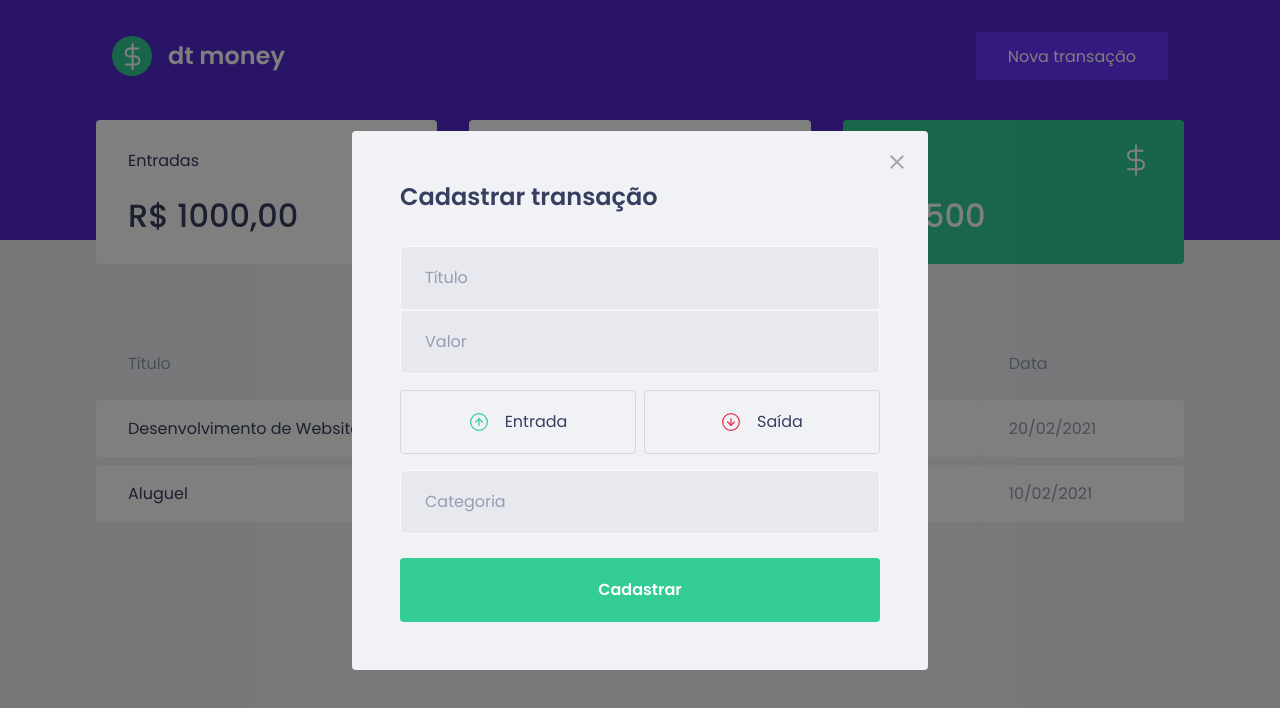
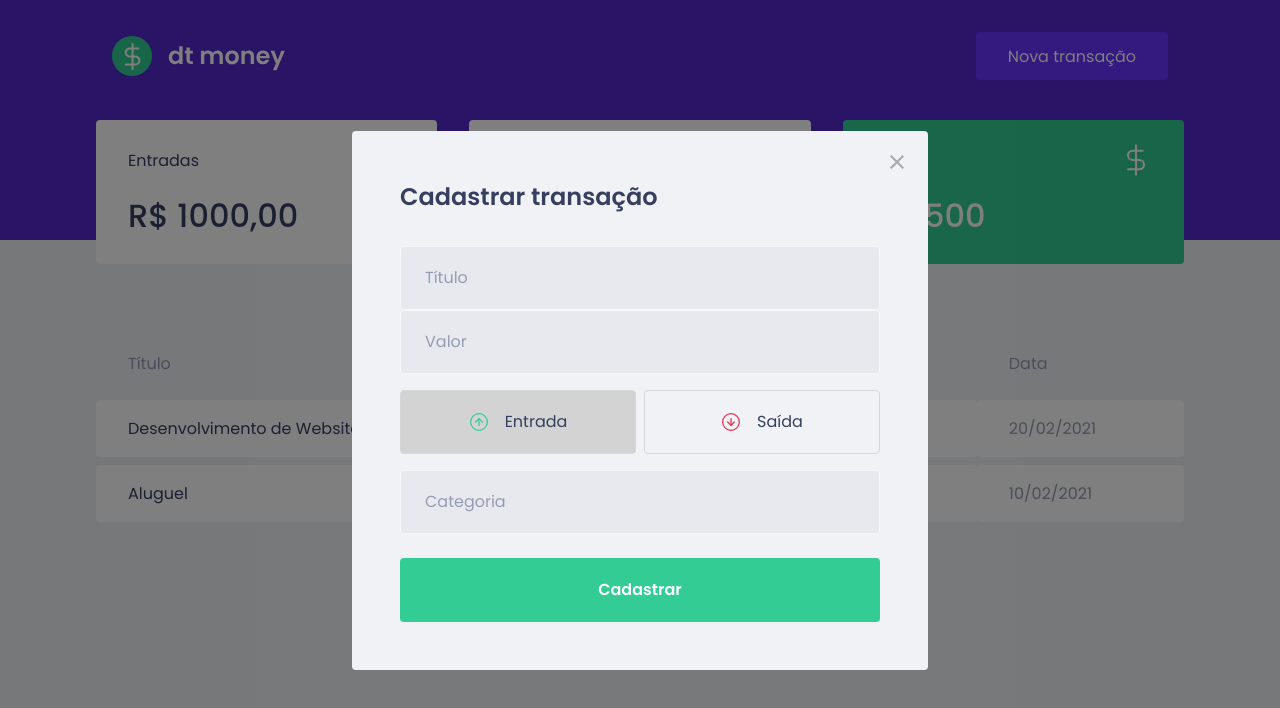
Before and after one commit to Bluniz/dtmoney, a React (Create React App) app: page / in a window 1280 px wide. Both pictures are taken after a click on the button "Nova transação". Shown: the top 708 px of the page. Built offline with nearby package versions, Linux system fonts and the light colour scheme; no server answers; what miragejs would draw is missing.

Commit message:
Add RadioButton functionalitys of forms

```diff
--- a/src/components/NewTransactionModal/index.tsx
+++ b/src/components/NewTransactionModal/index.tsx
@@ -1,8 +1,9 @@
 import Modal from "react-modal";
-import { Container, TransactionTypeContainer } from "./styles";
+import { Container, TransactionTypeContainer, RadioBox } from "./styles";
 import closeImg from "../../assets/close.svg";
 import incomeImg from "../../assets/income.svg";
 import outcomeImg from "../../assets/outcome.svg";
+import { useState } from "react";
 
 interface NewTransactionModalProps {
   isOpen: boolean;
@@ -13,6 +14,8 @@
   isOpen,
   onRequestClose,
 }: NewTransactionModalProps) {
+  const [type, setType] = useState("deposit");
+
   return (
     <Modal
       isOpen={isOpen}
@@ -34,14 +37,22 @@
         <input type="number" placeholder="Valor" />
 
         <TransactionTypeContainer>
-          <button type="button">
+          <RadioBox
+            type="button"
+            isActive={type === "deposit"}
+            onClick={() => setType("deposit")}
+          >
             <img src={incomeImg} alt="Entrada" />
             <span>Entrada</span>
-          </button>
-          <button type="button">
+          </RadioBox>
+          <RadioBox
+            type="button"
+            isActive={type === "withdraw"}
+            onClick={() => setType("withdraw")}
+          >
             <img src={outcomeImg} alt="Saída" />
             <span>Saída</span>
-          </button>
+          </RadioBox>
         </TransactionTypeContainer>
         <input placeholder="Categoria" />
         <button type="submit">Cadastrar</button>
--- a/src/components/NewTransactionModal/styles.ts
+++ b/src/components/NewTransactionModal/styles.ts
@@ -54,12 +54,17 @@
   display: grid;
   grid-template-columns: 1fr 1fr;
   gap: 0.5rem;
+`;
 
-  button {
+interface RadioBoxProps {
+  isActive: boolean;
+}
+
+export const RadioBox = styled.button<RadioBoxProps>`
   height: 4rem;
   border: 1px solid #d7d7d7;
   border-radius: 0.25rem;
-    background: transparent;
+  background: ${({ isActive }) => (isActive ? "#cccc" : "transparent")};
 
   display: flex;
   align-items: center;
@@ -82,5 +87,4 @@
     font-size: 1rem;
     color: var(--text-title);
   }
-  }
 `;
```
Lines whose indentation alone changed are shown as unchanged.
